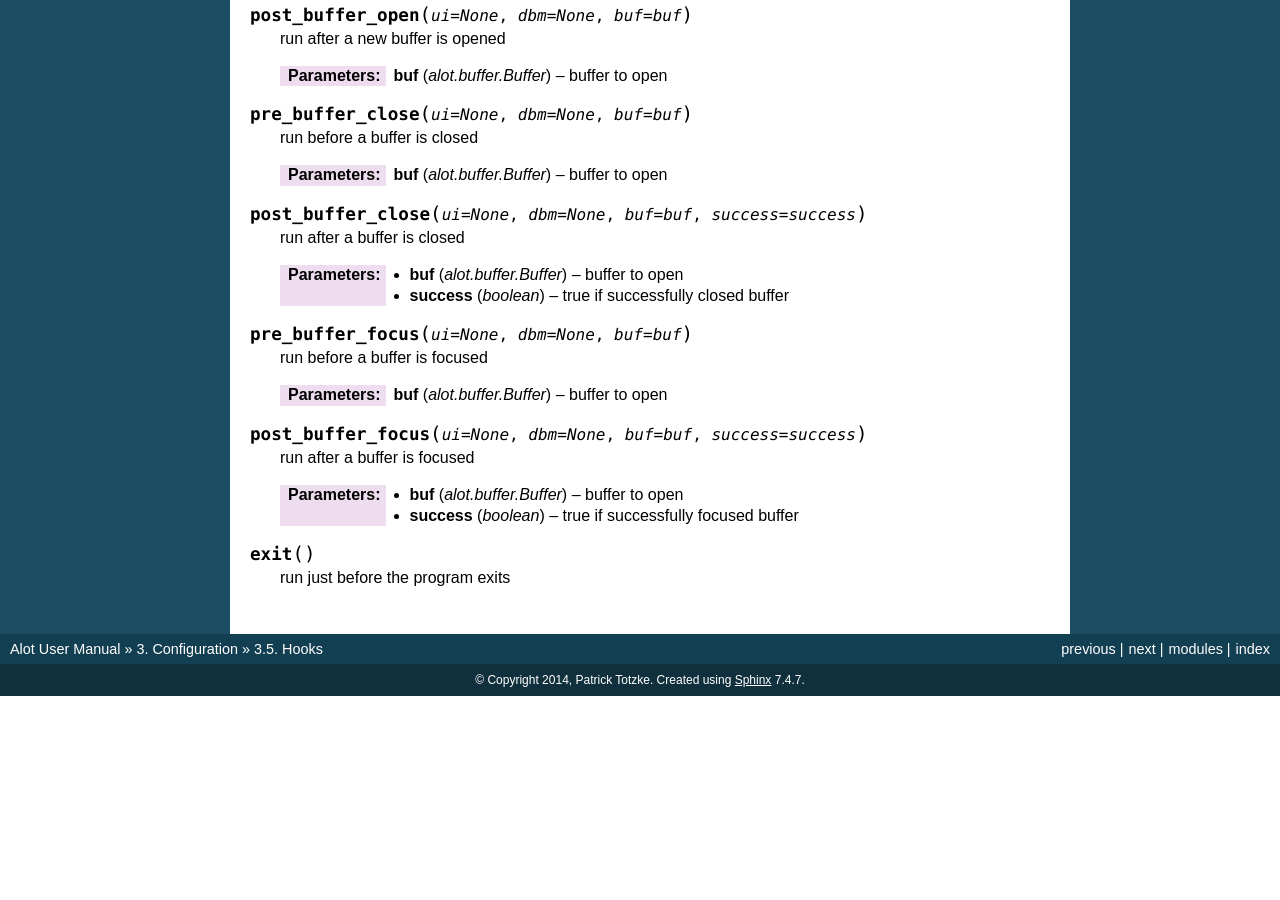
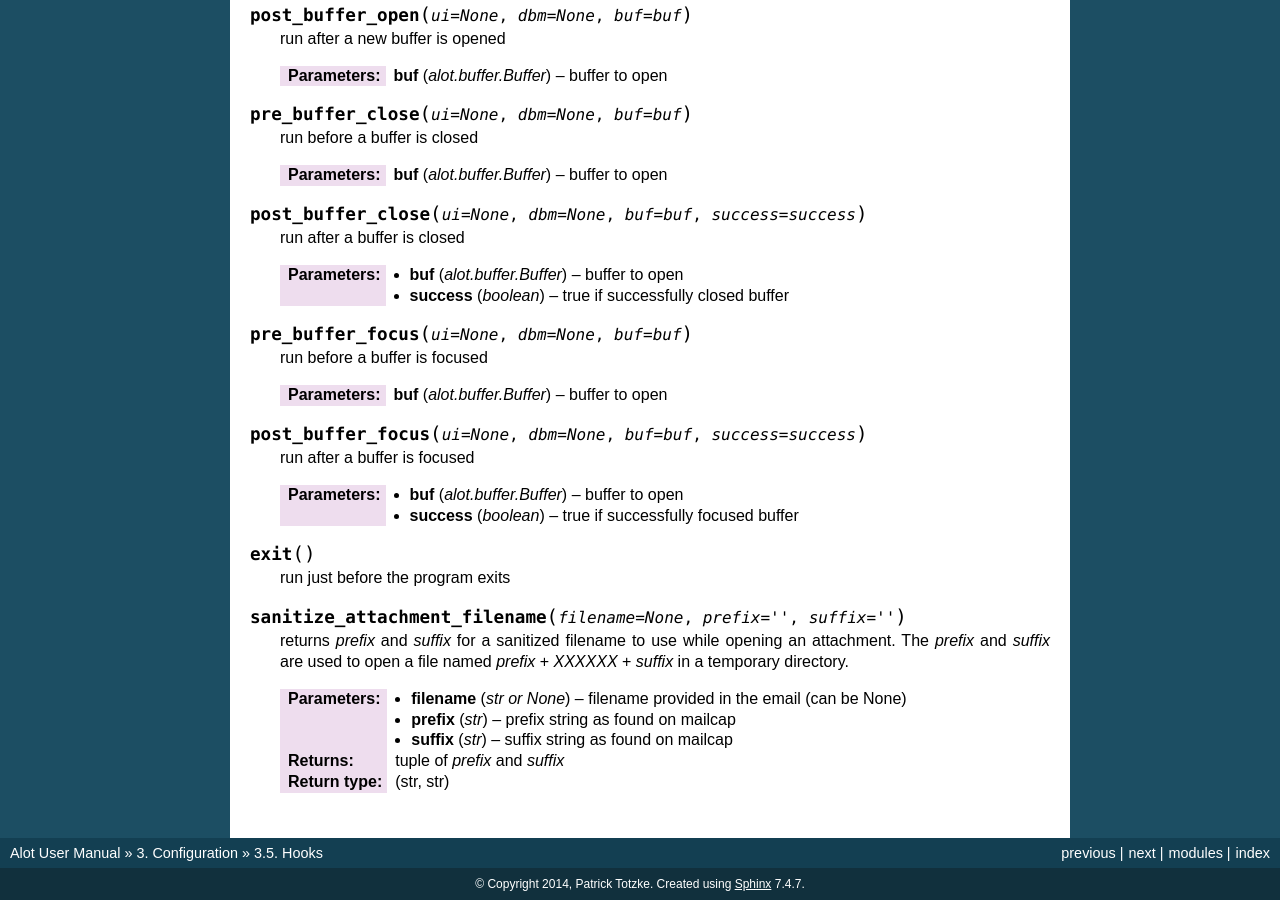
Before and after one commit to pazz/alot, a Sphinx documentation site: the page built from docs/source/configuration/hooks.rst, in a window 1280 px wide and 900 px high, scrolled down 2133 px. Built offline with Sphinx 7.4.7, drawn with Linux system fonts in a browser that asks for light colours; before the commit the page ends 2829 px from its top, so only the background shows below that; some of the changed text lies outside the part shown.

Commit message:
added hook for the user to sinitize attachments filenames

```diff
--- a/docs/source/configuration/hooks.rst
+++ b/docs/source/configuration/hooks.rst
@@ -178,3 +178,19 @@ Apart from command pre- and posthooks, the following hooks will be interpreted:
 .. py:function:: exit()
 
     run just before the program exits
+
+.. py:function:: sanitize_attachment_filename(filename=None, prefix='', suffix='')
+
+    returns `prefix` and `suffix` for a sanitized filename to use while
+    opening an attachment.
+    The `prefix` and `suffix` are used to open a file named
+    `prefix` + `XXXXXX` + `suffix` in a temporary directory.
+
+    :param filename: filename provided in the email (can be None)
+    :type filename: str or None
+    :param prefix: prefix string as found on mailcap
+    :type prefix: str
+    :param suffix: suffix string as found on mailcap
+    :type suffix: str
+    :returns: tuple of `prefix` and `suffix`
+    :rtype: (str, str)
```
Also changed, not shown: 1 other file.
